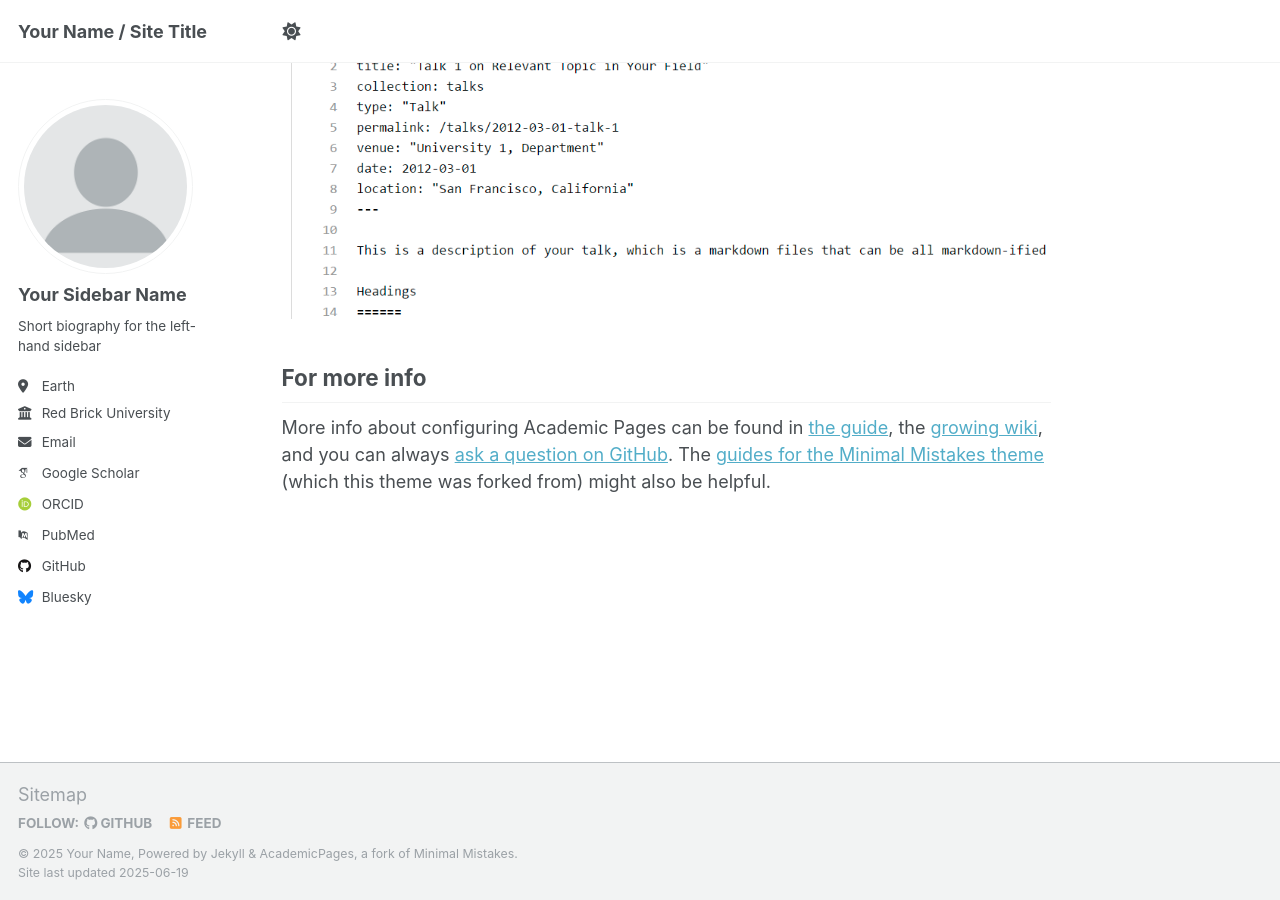
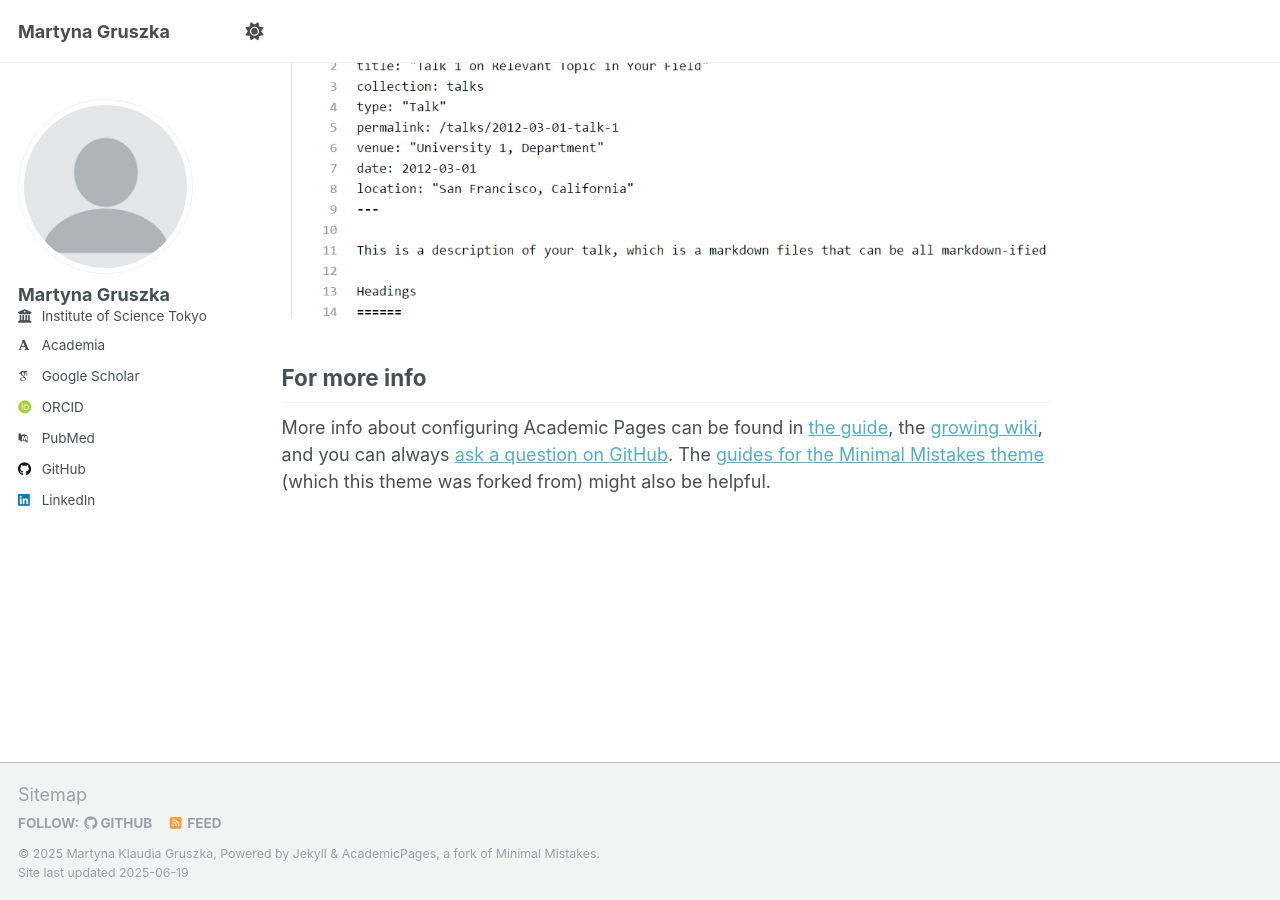
Before and after one commit to martgru/martgru.github.io, a Jekyll site: the page built from _pages/about.md, in a window 1280 px wide and 900 px high, scrolled down 2636 px. Built offline with Jekyll 4.4.1, drawn with Linux system fonts in a browser that asks for light colours; some web fonts are replaced; some of the changed lines change nothing that is shown.

Commit message:
Update _config.yml

```diff
--- a/_config.yml
+++ b/_config.yml
@@ -9,13 +9,13 @@
 # Basic Site Settings
 locale                   : "en-US"
 site_theme               : "default"
-title                    : "Your Name / Site Title"
+title                    : "Martyna Gruszka"
 title_separator          : "-"
-name                     : &name "Your Name"
-description              : &description "personal description"
-url                      : https://academicpages.github.io # the base hostname & protocol for your site e.g. "https://[your GitHub username].github.io" or if you already have some other page hosted on Github then use "https://[your GitHub username].github.io/[Your Repo Name]"
+name                     : &name "Martyna Klaudia Gruszka"
+description              : &description "..."
+url                      : https://martgru.github.io # the base hostname & protocol for your site e.g. "https://[your GitHub username].github.io" or if you already have some other page hosted on Github then use "https://[your GitHub username].github.io/[Your Repo Name]"
 baseurl                  : "" # the subpath of your site, e.g. "/blog"
-repository               : "academicpages/academicpages.github.io"
+repository               : "martgru/martgru.github.io"
 
 # Site Author - The following control what appear as part of the author content on the side bar.
 #               If a field is blank the icon and link will not appear, otherwise it will be shown.
@@ -23,16 +23,16 @@
 author:
   # Biographic information
   avatar           : "profile.png"
-  name             : "Your Sidebar Name"
-  pronouns         : # example: "she/her"
-  bio              : "Short biography for the left-hand sidebar"
-  location         : "Earth"
-  employer         : "Red Brick University"
-  uri              : # URL
-  email            : "none@example.org"
+  name             : "Martyna Gruszka"
+  #pronouns         : # example: "she/her"
+  #bio              : "Short biography for the left-hand sidebar"
+  #location         : "Tokyo, Japan"
+  employer         : "Institute of Science Tokyo"
+  #uri              : # URL
+  #email            : "none@example.org"
 
   # Academic websites
-  academia         : # URL
+  academia         : "https://mmai.tech/"
   arxiv            : # URL - Update with the correct link to your profile
   googlescholar    : "https://scholar.google.com/citations?user=PS_CX0AAAAAJ"
   impactstory      : # URL
@@ -43,47 +43,47 @@
   scopus           : # URL
 
   # Repositories and software development
-  bitbucket        : # Username - Update with your username on the site
-  codepen          : # Username
-  dribbble         : # Username
-  github           : "academicpages"
-  kaggle           : # Username
-  stackoverflow    : # User number or user number and name (i.e., use "1" or "1/jeff-atwood")
+  #bitbucket        : # Username - Update with your username on the site
+  #codepen          : # Username
+  #dribbble         : # Username
+  github           : "martgru"
+  #kaggle           : # Username
+  #stackoverflow    : # User number or user number and name (i.e., use "1" or "1/jeff-atwood")
 
   # Social media
-  bluesky          : "bsky.app" # Replace this with you Bluesky username
-  facebook         : # Username
-  flickr           : # Username
-  foursquare       : # Username
-  goodreads        : # Username
-  google_plus      : # Username
-  keybase          : # Username
-  instagram        : # Username
-  lastfm           : # Username
-  linkedin         : # Username
-  mastodon         : # URL
-  medium           : # URL
-  pinterest        : # Username
-  soundcloud       : # Username
-  steam            : # Username
-  telegram         : # URL
-  tumblr           : # Username
-  twitter          : # Username for X / Twitter
-  vine             : # Username
-  weibo            : # Username
-  wikipedia        : # Username
-  xing             : # Username
-  youtube          : # Username
-  zhihu            : # Username
+  #bluesky          : "bsky.app" # Replace this with you Bluesky username
+  #facebook         : # Username
+  #flickr           : # Username
+  #foursquare       : # Username
+  #goodreads        : # Username
+  #google_plus      : # Username
+  #keybase          : # Username
+  #instagram        : # Username
+  #lastfm           : # Username
+  linkedin         : "martgru"
+  #mastodon         : # URL
+  #medium           : # URL
+  #pinterest        : # Username
+  #soundcloud       : # Username
+  #steam            : # Username
+  #telegram         : # URL
+  #tumblr           : # Username
+  #twitter          : # Username for X / Twitter
+  #vine             : # Username
+  #weibo            : # Username
+  #wikipedia        : # Username
+  #xing             : # Username
+  #youtube          : # Username
+  #zhihu            : # Username
 
 # Publication Category - The following the list of publication categories and their headings
-publication_category:
-  books:
-    title: 'Books'
-  manuscripts:
-    title: 'Journal Articles'
-  conferences:
-    title: 'Conference Papers'
+#publication_category:
+ # books:
+ #   title: 'Books'
+ # manuscripts:
+ #   title: 'Journal Articles'
+ # conferences:
+ #   title: 'Conference Papers'
 
 # Site Settings
 teaser                   :  # filename of teaser fallback teaser image placed in /images/, .e.g. "500x300.png"
@@ -131,20 +131,20 @@
 
 
 # Social Sharing
-twitter:
-  username               : &twitter
-facebook:
-  username               :
-  app_id                 :
-  publisher              :
-og_image                 :  # Social media default site image
-og_description           :  # Social media default site image description
+#twitter:
+  #username               : &twitter
+#facebook:
+#  username               :
+#  app_id                 :
+#publisher              :
+#og_image                 :  # Social media default site image
+#og_description           :  # Social media default site image description
 # For specifying social profiles
 # - https://developers.google.com/structured-data/customize/social-profiles
-social:
-  type                   : # Person or Organization (defaults to Person)
-  name                   : # If the user or organization name differs from the site's name
-  links: # An array of links to social media profiles
+#social:
+#  type                   : # Person or Organization (defaults to Person)
+#  name                   : # If the user or organization name differs from the site's name
+#  links: # An array of links to social media profiles
 
 
 # Analytics
```
